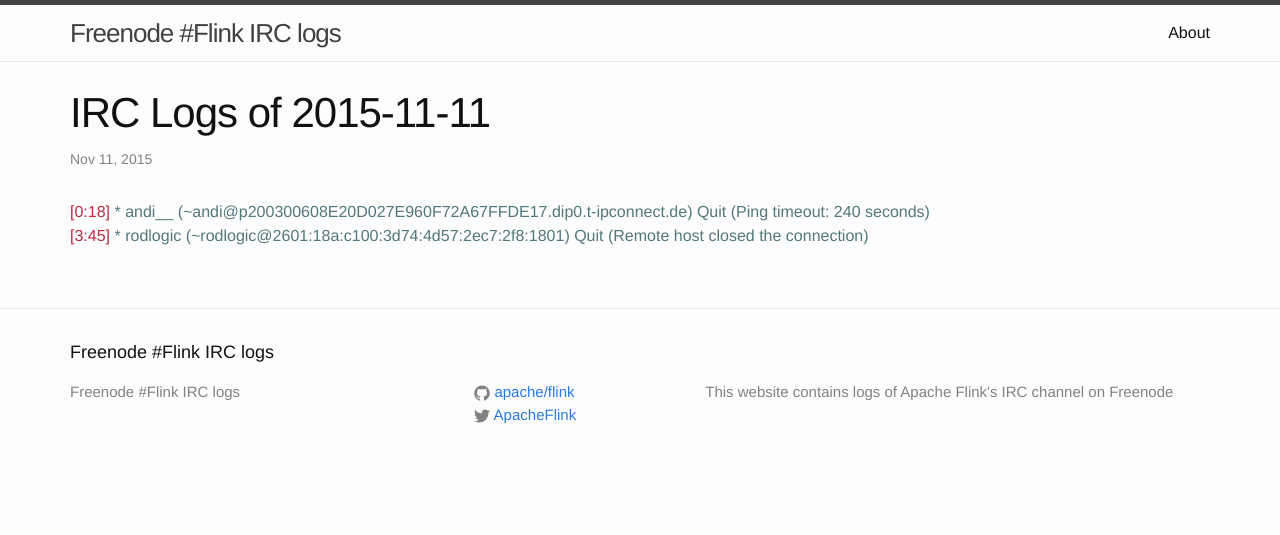
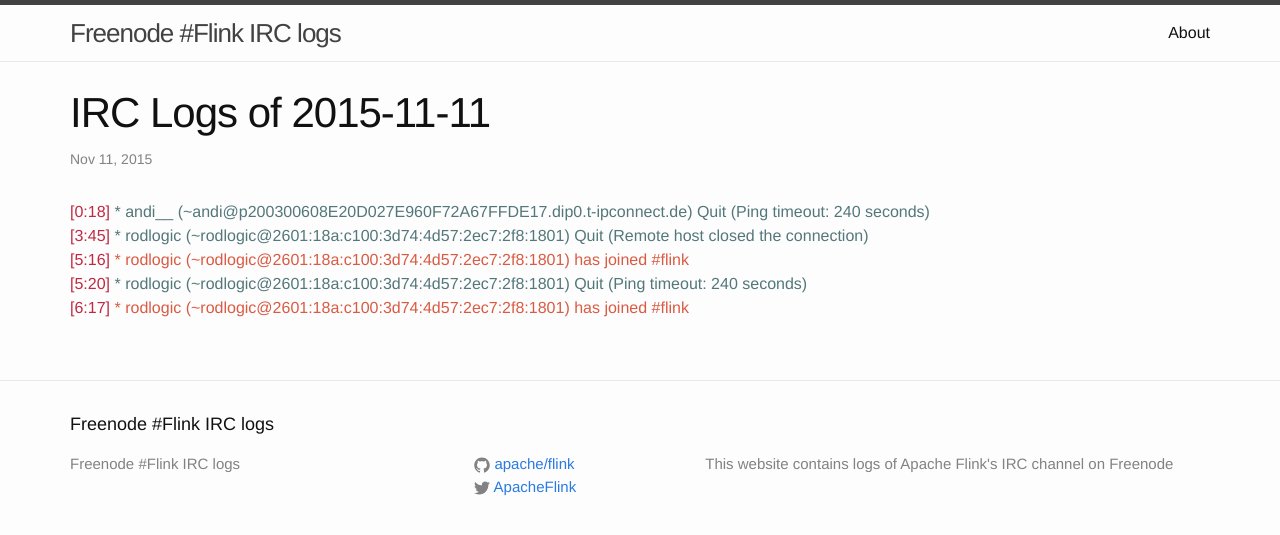
Before and after one commit to flink-irc-logs/flink-irc-logs.github.io, a Jekyll site: the page built from _posts/2015-11-11-logs.markdown, in a window 1280 px wide. Shown: the top 535 px of the page. Built offline with Jekyll 4.4.1, drawn with Linux system fonts in a browser that asks for light colours.

Commit message:
Update of the logs on Wed Nov 11 06:19:59 CET 2015

```diff
--- a/_posts/2015-11-11-logs.markdown
+++ b/_posts/2015-11-11-logs.markdown
@@ -6,3 +6,6 @@
 ---
 <span class="irc-date">[0:18]</span> <span class="irc-navy">* andi__ (~andi@p200300608E20D027E960F72A67FFDE17.dip0.t-ipconnect.de) Quit (Ping timeout: 240 seconds)</span><br />
 <span class="irc-date">[3:45]</span> <span class="irc-navy">* rodlogic (~rodlogic@2601:18a:c100:3d74:4d57:2ec7:2f8:1801) Quit (Remote host closed the connection)</span><br />
+<span class="irc-date">[5:16]</span> <span class="irc-green">* rodlogic (~rodlogic@2601:18a:c100:3d74:4d57:2ec7:2f8:1801) has joined #flink</span><br />
+<span class="irc-date">[5:20]</span> <span class="irc-navy">* rodlogic (~rodlogic@2601:18a:c100:3d74:4d57:2ec7:2f8:1801) Quit (Ping timeout: 240 seconds)</span><br />
+<span class="irc-date">[6:17]</span> <span class="irc-green">* rodlogic (~rodlogic@2601:18a:c100:3d74:4d57:2ec7:2f8:1801) has joined #flink</span><br />
```
